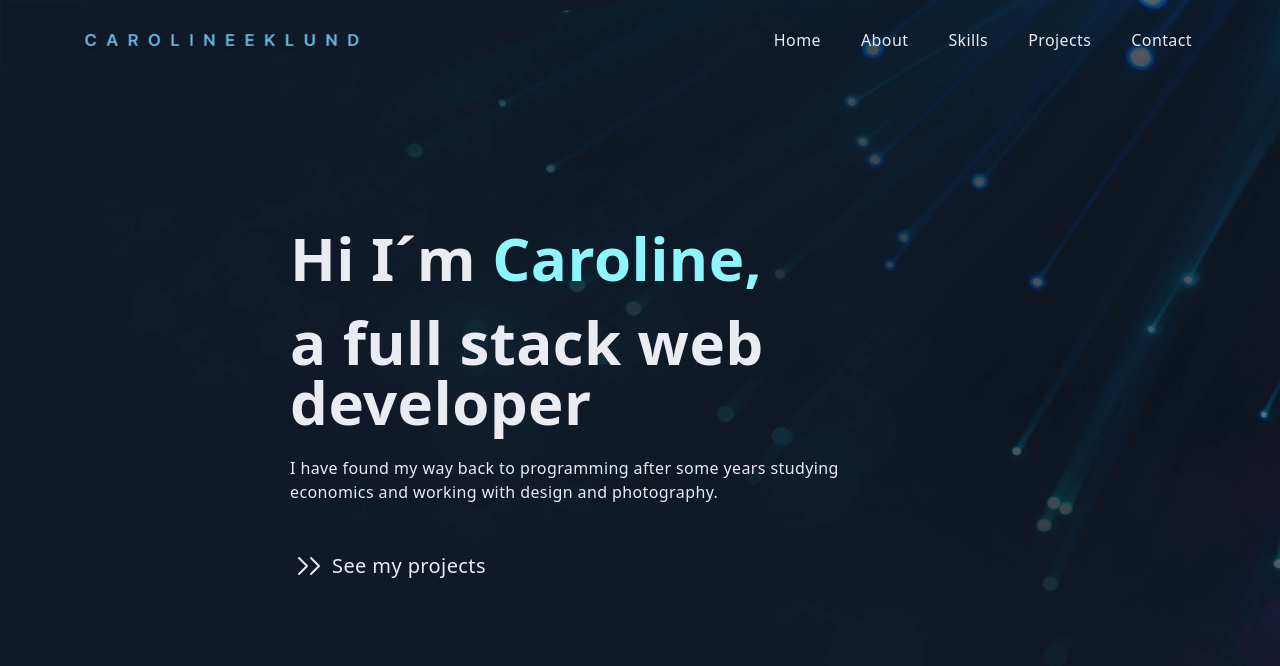
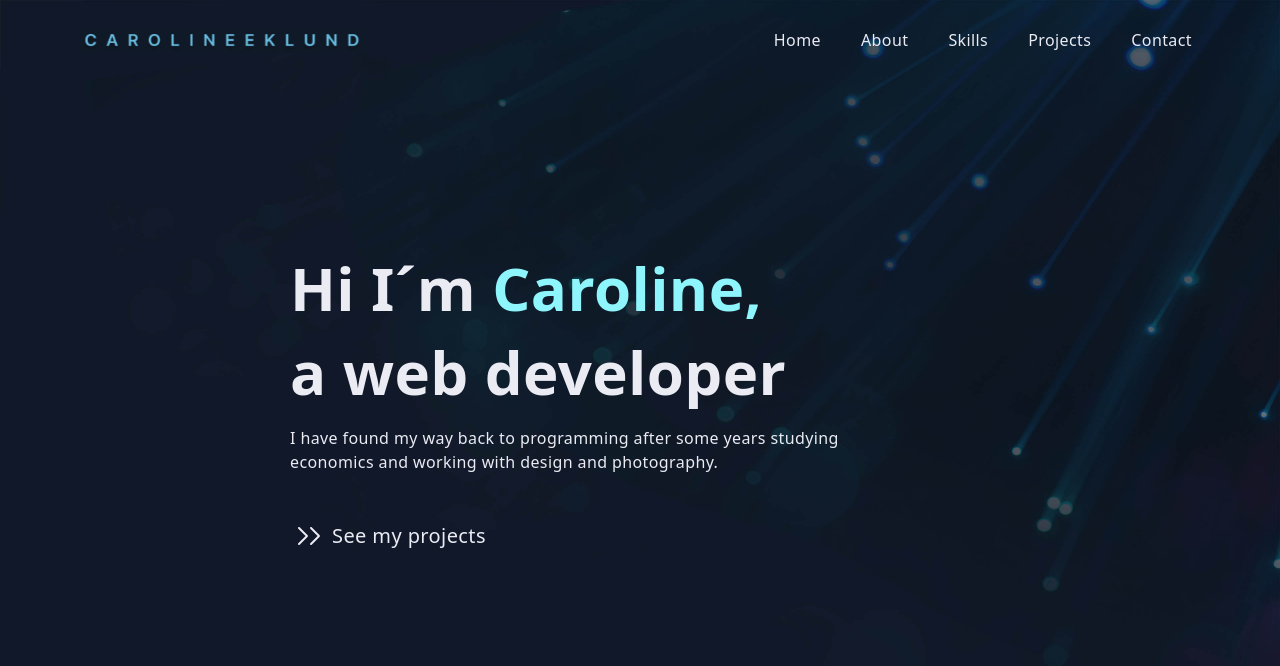
Before and after one commit to bycaroline/my-developer-portfolio, a React (Create React App) app: page / in a window 1280 px wide. Shown: the top 666 px of the page. Built offline with nearby package versions, Linux system fonts and the light colour scheme.

Commit message:
landing page updated

```diff
--- a/src/components/Main.jsx
+++ b/src/components/Main.jsx
@@ -23,7 +23,7 @@ function Main() {
                             Hi I´m <span className='text-[#8ef5fc]'>Caroline,</span>
                         </h1>
                         <h1 className='py-2 text-[#eaebf3]'>
-                            a full stack web developer
+                            a web developer
                         </h1>
                         <p className='py-4 text-[#eaebf3] max-w-[80%] '>
                             I have found my way back to programming after some years studying economics and working with design and photography.
```
